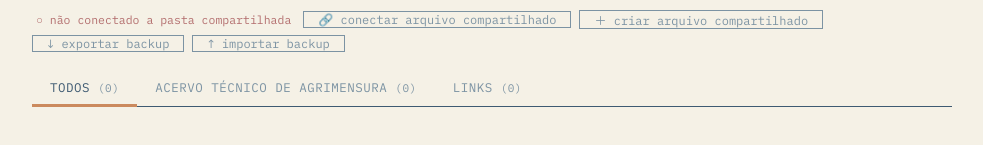
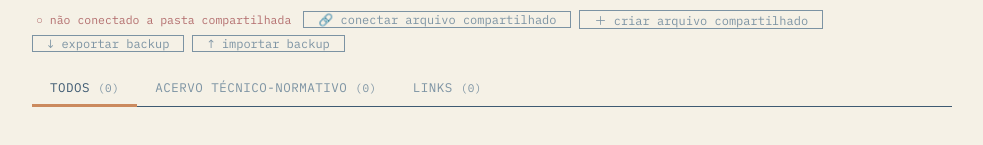
Before and after one commit to euberfabiosouza-cloud/agrimensura, a plain HTML site: page index.html in a window 1280 px wide. Shown: the part 188-333 px from the top of the page, without its empty margins (148-1131 px from the left). Drawn offline with nearby package versions, Linux system fonts and the light colour scheme.

Commit message:
Update manual label in TIPO_LABEL object

```diff
--- a/index.html
+++ b/index.html
@@ -525,7 +525,7 @@ let syncTimer = null;
 const SYNC_SUPPORTED = typeof window.showOpenFilePicker === 'function' && window.isSecureContext;
 
 const TIPO_LABEL = {
-  manual: {tab:'Acervo Técnico de Agrimensura', badge:'📄 Manual', titulo:'Título do manual / formulário', orgao:'Órgão / site', link:'Link de download'},
+  manual: {tab:'Acervo Técnico-Normativo', badge:'📄 Manual', titulo:'Título do manual / formulário', orgao:'Órgão / site', link:'Link de download'},
   link:   {tab:'Links',   badge:'🔗 Link de serviço', titulo:'Nome do serviço / ferramenta', orgao:'Site / prestador', link:'Link do serviço'}
 };
 
```
